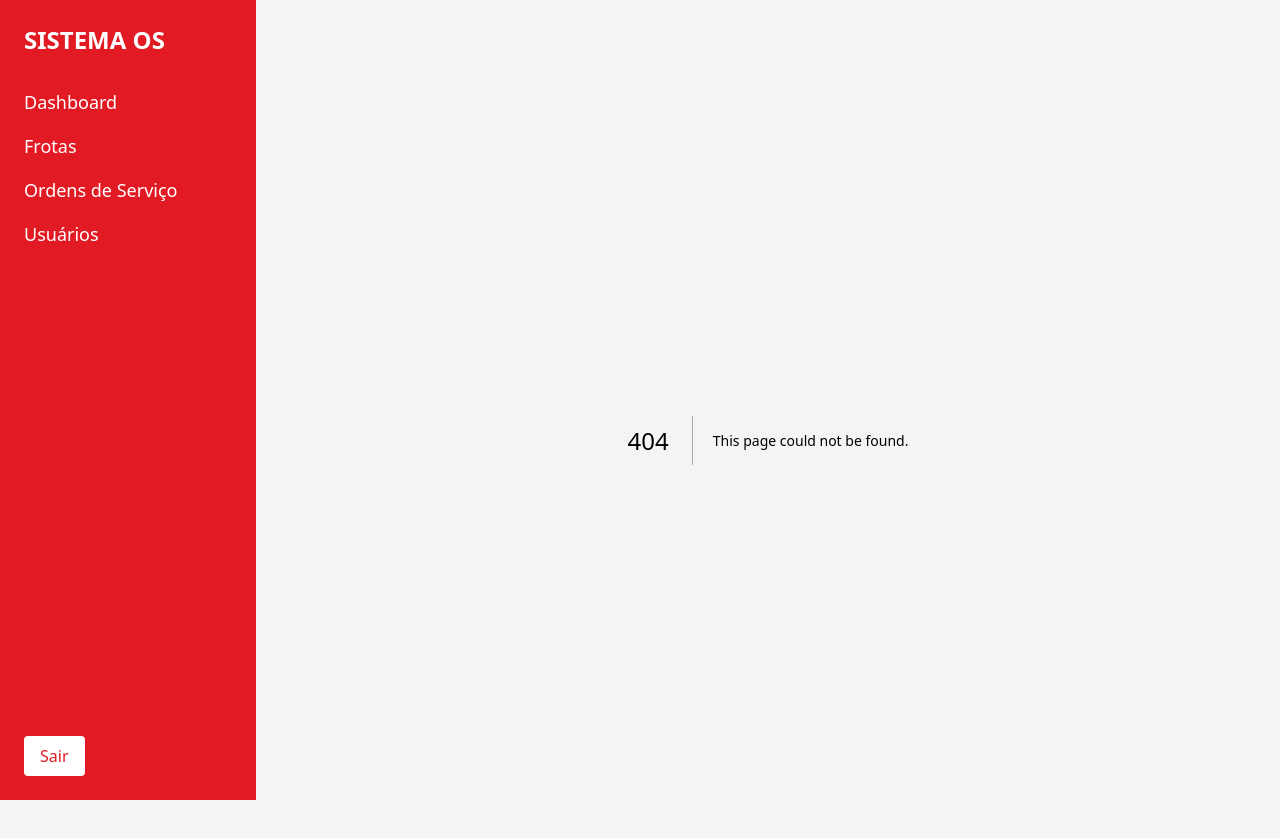
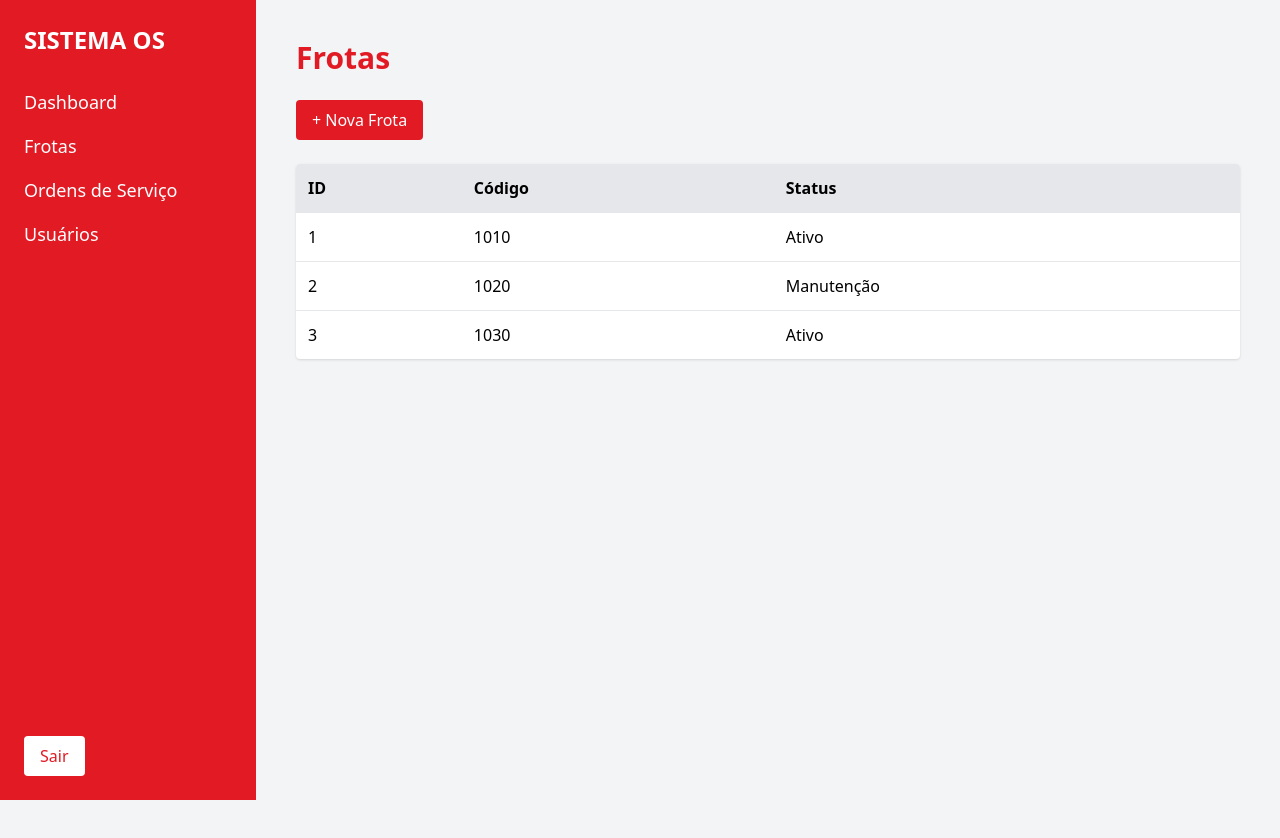
Before and after one commit to m67899932-boop/fleet-os-frontend, a Next.js app: page /frotas in a window 1280 px wide. Before the commit this address had no page. Shown: the top 838 px of the page. After the commit the page ends 800 px from the top, so only its background shows below. Built offline with nearby package versions, Linux system fonts and the light colour scheme.

Commit message:
Create page.tsx

```diff
--- /dev/null
+++ b/app/frotas/page.tsx
@@ -0,0 +1,40 @@
+export default function FrotasPage() {
+  const frotas = [
+    { id: 1, codigo: "1010", status: "Ativo" },
+    { id: 2, codigo: "1020", status: "Manutenção" },
+    { id: 3, codigo: "1030", status: "Ativo" }
+  ];
+
+  return (
+    <div>
+      <h1 className="text-3xl font-bold text-[#e11a24] mb-6">Frotas</h1>
+
+      <a
+        href="/frotas/nova"
+        className="inline-block bg-[#e11a24] text-white px-4 py-2 rounded mb-6 hover:opacity-90"
+      >
+        + Nova Frota
+      </a>
+
+      <table className="w-full bg-white shadow rounded overflow-hidden">
+        <thead className="bg-gray-200 text-left">
+          <tr>
+            <th className="p-3">ID</th>
+            <th className="p-3">Código</th>
+            <th className="p-3">Status</th>
+          </tr>
+        </thead>
+
+        <tbody>
+          {frotas.map((f) => (
+            <tr key={f.id} className="border-t hover:bg-gray-50">
+              <td className="p-3">{f.id}</td>
+              <td className="p-3">{f.codigo}</td>
+              <td className="p-3">{f.status}</td>
+            </tr>
+          ))}
+        </tbody>
+      </table>
+    </div>
+  );
+}
```
